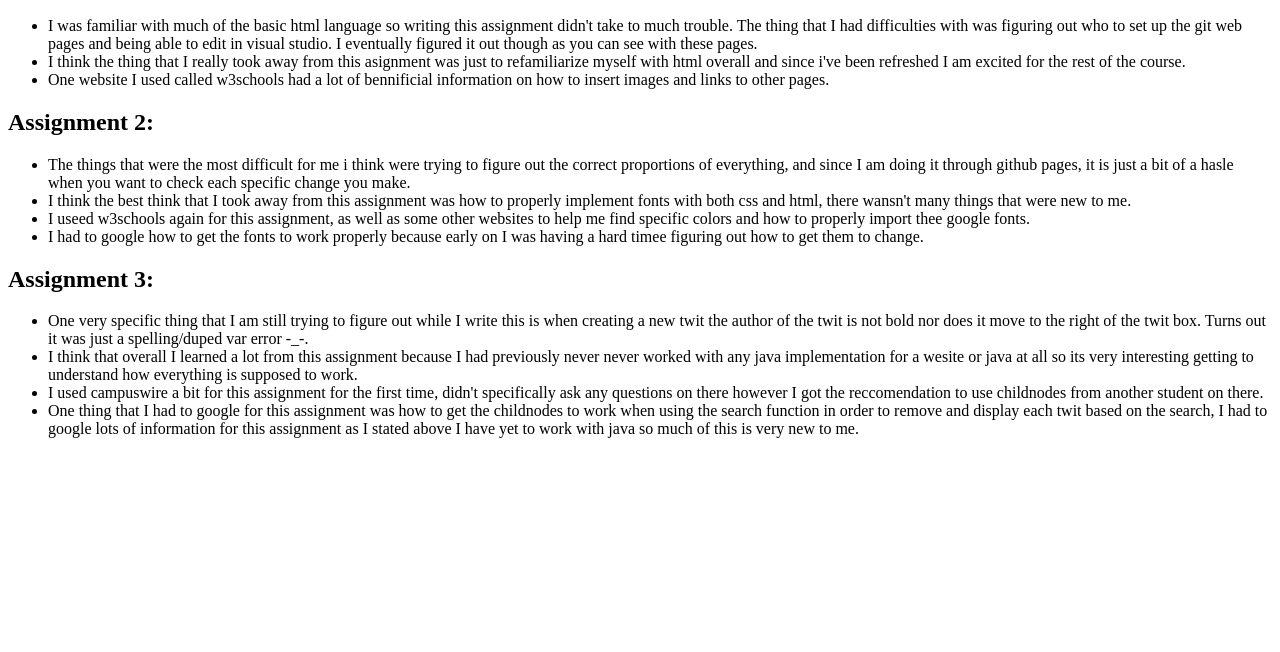
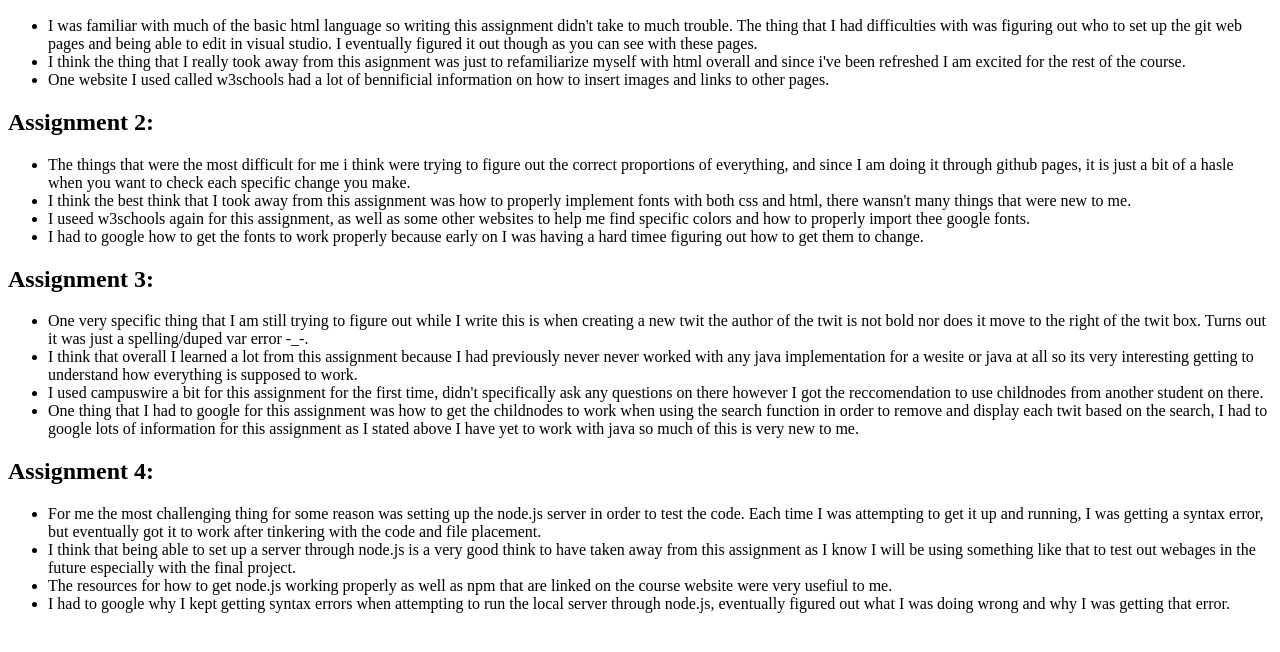
Before and after one commit to jozais-dej/html.1, a plain HTML site: page blog.html in a window 1280 px wide. Shown: the part 136-788 px from the top of the page. Drawn offline with Linux system fonts and the light colour scheme.

Commit message:
Update blog.html

```diff
--- a/blog.html
+++ b/blog.html
@@ -24,5 +24,12 @@
         <li>I used campuswire a bit for this assignment for the first time, didn't specifically ask any questions on there however I got the reccomendation to use childnodes from another student on there.</li>
         <li>One thing that I had to google for this assignment was how to get the childnodes to work when using the search function in order to remove and display each twit based on the search, I had to google lots of information for this assignment as I stated above I have yet to work with java so much of this is very new to me.</li>
     </ul>
+    <h2>Assignment 4:</h2>
+    <ul>
+        <li>For me the most challenging thing for some reason was setting up the node.js server in order to test the code. Each time I was attempting to get it up and running, I was getting a syntax error, but eventually got it to work after tinkering with the code and file placement.</li>
+        <li>I think that being able to set up a server through node.js is a very good think to have taken away from this assignment as I know I will be using something like that to test out webages in the future especially with the final project.</li>
+        <li>The resources for how to get node.js working properly as well as npm that are linked on the course website were very usefiul to me.</li>
+        <li>I had to google why I kept getting syntax errors when attempting to run the local server through node.js, eventually figured out what I was doing wrong and why I was getting that error.</li>
+    </ul>
 </body>
 </html>
```
